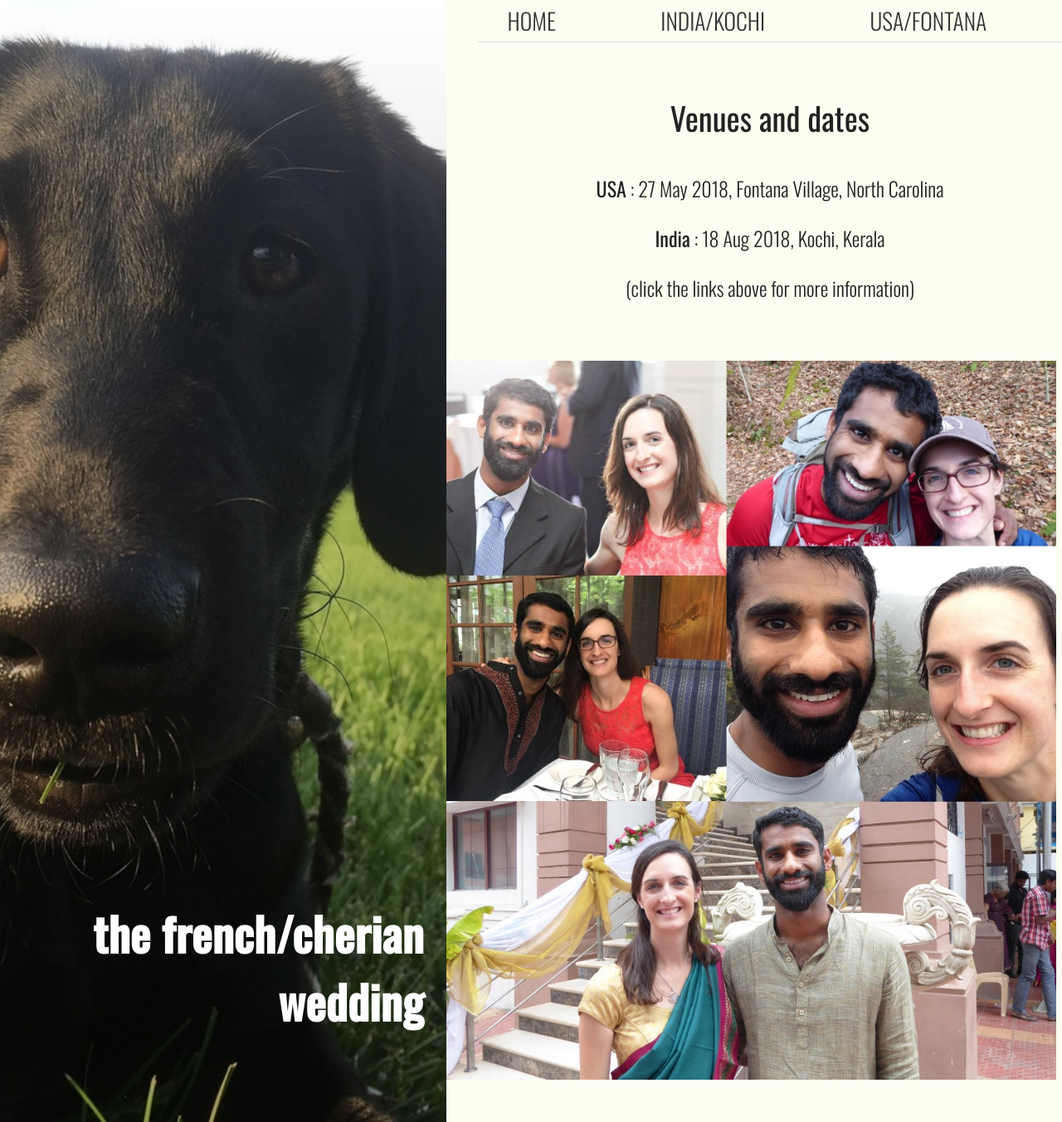
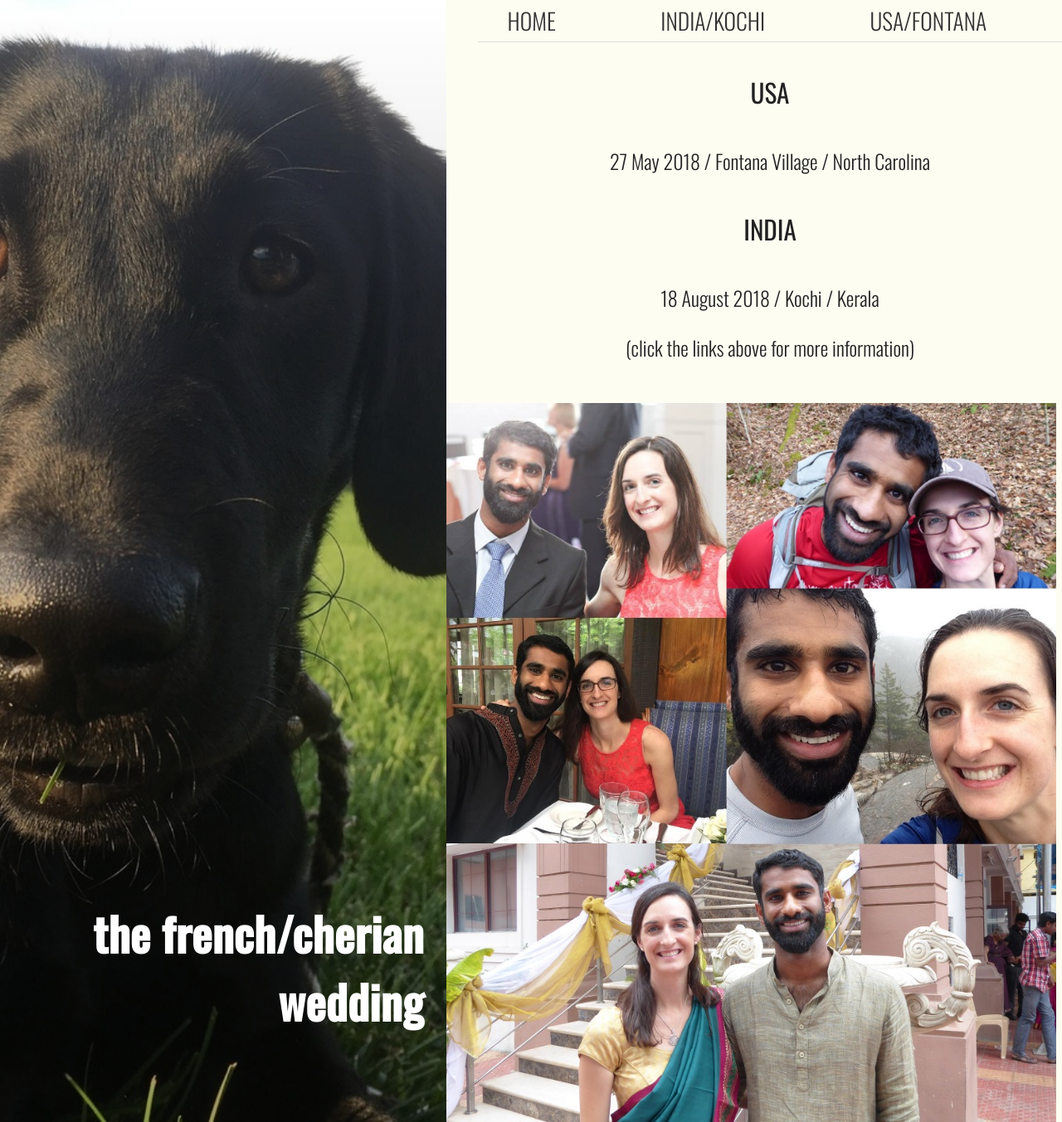
Before and after one commit to french-cherian/french-cherian.github.io, a Jekyll site: the page built from index.html, in a window 1280 px wide and 1353 px high. Shown: the whole window at 83% size. Built offline with Jekyll 4.4.1, drawn with Linux system fonts in a browser that asks for light colours.

Commit message:
better intro.

```diff
--- a/index.html
+++ b/index.html
@@ -6,15 +6,16 @@
 summary:
 ---
 
-<div style="margin-bottom: 10%" align="center">
-<h3> Venues and dates </h3>
+<div style="margin-top: -4%; margin-bottom: 7%" align="center">
 
+<h4>USA</h4>
 <p>
-<b>USA</b> : 27 May 2018, Fontana Village, North Carolina
+  27 May 2018 / Fontana Village / North Carolina
 </p>
 
+<h4>INDIA</h4>
 <p>
-<b>India</b> : 18 Aug 2018, Kochi, Kerala
+18 August 2018 / Kochi / Kerala
 </p>
 
 <p>
```
